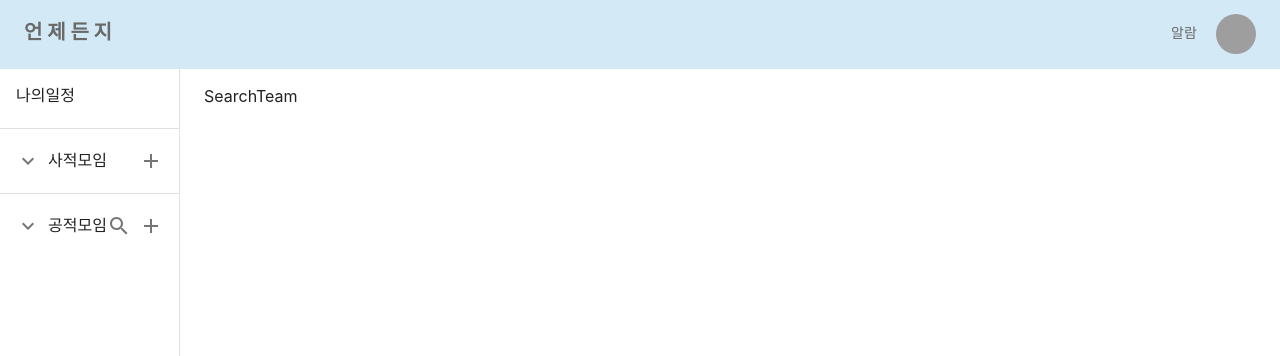
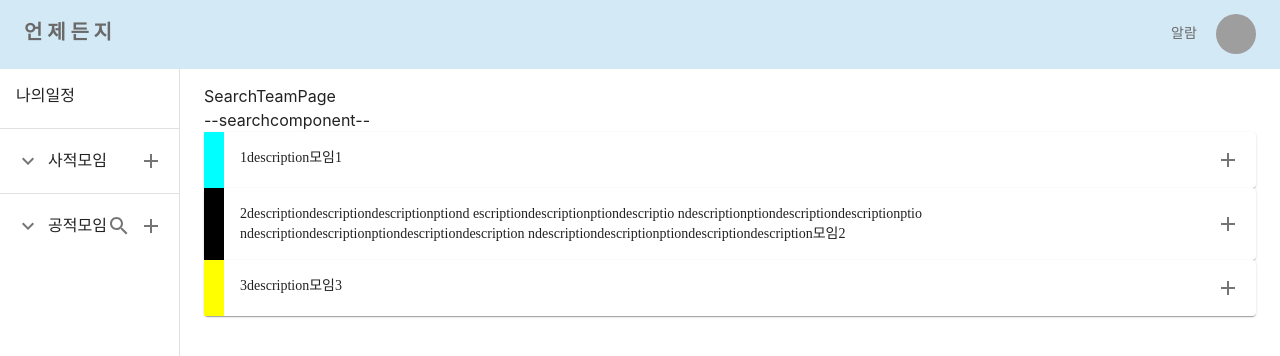
Before and after one commit to KWEBofficial/anytime-client, a React (Create React App) app: page /team/search in a window 1280 px wide. Shown: the top 356 px of the page. Built offline with nearby package versions, Linux system fonts and the light colour scheme; grey boxes are pictures that could not be loaded; a web font is replaced by a local one.

Commit message:
feat: Notice page

```diff
--- /dev/null
+++ b/src/components/NoticeCard.tsx
@@ -0,0 +1,97 @@
+import { useState } from 'react';
+import Typography from '@mui/material/Typography';
+import IconButton from '@mui/material/IconButton';
+import CardContent from '@mui/material/CardContent';
+import CardActions from '@mui/material/CardActions';
+import Card from '@mui/material/Card';
+import Box from '@mui/material/Box';
+import RemoveIcon from '@mui/icons-material/Remove';
+import ModeEditIcon from '@mui/icons-material/ModeEdit';
+import DeleteIcon from '@mui/icons-material/Delete';
+import AddIcon from '@mui/icons-material/Add';
+
+// NoticeResDTO 수정 필요
+interface NoticeCardProps {
+  noticeId: number;
+  content: string;
+  createdAt: Date;
+  startDate: Date;
+  endDate: Date;
+  isPrior: boolean;
+}
+
+interface DateBlockProp {
+  date: string;
+}
+
+function DateBlock({ date }: DateBlockProp) {
+  return (
+    <CardContent sx={{ width: '80px' }}>
+      <Typography variant="body2">{date} </Typography>
+    </CardContent>
+  );
+}
+
+const NoticeCard = ({ noticeId, content, createdAt, startDate, endDate, isPrior }: NoticeCardProps) => {
+  const [swit, setSwit] = useState(true);
+
+  const handleAddClick = () => {
+    setSwit(() => !swit);
+  };
+  const handleEditClick = () => {};
+  const handleDeleteClick = () => {};
+
+  return (
+    <Card sx={{ minWidth: 275, height: 'auto', marginBottom: 1 }}>
+      {/* 최소 크기가 있고, 최대 크기도 있으면 좋겠음, 내용이 최대 크기를 넘어서면 말줄임표하고 싶음 */}
+      {/* 생성 일자, 게시 일자, 내용, 게시 기한, + */}
+      <Box sx={{ display: 'flex', flexDirection: 'row', alignItems: 'stretch', height: 'auto' }}>
+        <DateBlock date="2020-01-01 14:15:16" />
+        <DateBlock date="2024-01-01 17:18:19" />
+        <CardContent
+          sx={{
+            maxWidth: '1010px',
+            flexGrow: 1,
+            whiteSpace: 'normal',
+            overflowWrap: 'break-word',
+          }}
+        >
+          <Typography
+            variant="body2"
+            component="div"
+            sx={{
+              wordWrap: swit ? 'break-word' : '',
+              display: swit ? '-webkit-box' : '',
+              WebkitBoxOrient: swit ? 'vertical' : '',
+              WebkitLineClamp: swit ? 3 : '',
+              overflow: 'hidden',
+              whiteSpace: 'normal',
+            }}
+          ></Typography>
+        </CardContent>
+        <DateBlock date="2025-01-01 20:21:22" />
+        <CardActions disableSpacing sx={{ width: '40px', justifyContent: 'flex-end', padding: '8px' }}>
+          {swit ? (
+            <IconButton onClick={handleAddClick}>
+              <AddIcon />
+            </IconButton>
+          ) : (
+            <Box sx={{ display: 'flex', flexDirection: 'column', alignItems: 'stretch' }}>
+              <IconButton onClick={handleAddClick}>
+                <RemoveIcon />
+              </IconButton>
+              <IconButton onClick={handleEditClick}>
+                <ModeEditIcon />
+              </IconButton>
+              <IconButton onClick={handleDeleteClick}>
+                <DeleteIcon />
+              </IconButton>
+            </Box>
+          )}
+        </CardActions>
+      </Box>
+    </Card>
+  );
+};
+
+export default NoticeCard;
--- /dev/null
+++ b/src/components/PublicCard.tsx
@@ -0,0 +1,47 @@
+import Typography from '@mui/material/Typography';
+import IconButton from '@mui/material/IconButton';
+import CardContent from '@mui/material/CardContent';
+import CardActions from '@mui/material/CardActions';
+import Card from '@mui/material/Card';
+import Box from '@mui/material/Box';
+import AddIcon from '@mui/icons-material/Add';
+
+// TeamListResDTO
+interface PublicCardProps {
+  teamId: number;
+  name: string;
+  color: string; // number
+  description: string;
+}
+
+const PublicCard = ({ teamId, name, color, description }: PublicCardProps) => {
+  const handleAddClick = (event: React.MouseEvent<HTMLButtonElement>) => {
+    event.stopPropagation();
+    // 아이콘 클릭시 구독 되는거 구현하면 될 듯
+  };
+
+  return (
+    <Card sx={{ minWidth: 275, height: 'auto', overflow: 'visible' }}>
+      <Box sx={{ display: 'flex', flexDirection: 'row', alignItems: 'stretch', height: 'auto' }}>
+        <Box sx={{ backgroundColor: color, width: '20px', flexShrink: 0 }} />
+        <CardContent sx={{ flexGrow: 1, whiteSpace: 'normal', overflowWrap: 'break-word' }}>
+          {/* <Typography variant="h5" component="div">
+            {name}
+  </Typography> */}
+          <Typography variant="body2" sx={{ wordWrap: 'break-word', whiteSpace: 'normal' }}>
+            {teamId}
+            {description}
+            {name}
+          </Typography>
+        </CardContent>
+        <CardActions disableSpacing sx={{ justifyContent: 'flex-end', padding: '8px' }}>
+          <IconButton onClick={handleAddClick}>
+            <AddIcon />
+          </IconButton>
+        </CardActions>
+      </Box>
+    </Card>
+  );
+};
+
+export default PublicCard;
--- /dev/null
+++ b/src/pages/Notice.tsx
@@ -0,0 +1,32 @@
+import NoticeCard from '../components/NoticeCard';
+import { Layout } from '../components/Layout';
+import axios from 'axios';
+import { useParams } from 'react-router-dom';
+
+// 작성자가 엔터를 많이 치면 너무 글이 길어져서 +버튼 누르면 내용이 다 나오게끔 하자
+interface NoticeCardProps {
+  noticeId: number;
+  content: string;
+  createdAt: Date;
+  startDate: Date;
+  endDate: Date;
+  isPrior: boolean;
+}
+
+export default async function NoticePage() {
+  const teamId = useParams().teamId;
+  const notices: NoticeCardProps[] = (
+    await axios.get(`${process.env.REACT_APP_API_URL}notice/${teamId}`, {
+      headers: {
+        'Content-Type': 'application/json',
+      },
+    })
+  ).data;
+  const noticelist = notices.map((notice) => <NoticeCard {...notice} />);
+  return (
+    <Layout>
+      Notice
+      {noticelist}
+    </Layout>
+  );
+}
--- a/src/pages/SearchTeam.tsx
+++ b/src/pages/SearchTeam.tsx
@@ -1,5 +1,18 @@
+import PublicCard from '../components/PublicCard';
 import { Layout } from '../components/Layout';
 
 export default function SearchTeamPage() {
-  return <Layout>SearchTeam</Layout>;
+  return (
+    <Layout>
+      SearchTeamPage<div>--searchcomponent--</div>
+      <PublicCard teamId={1} name="모임1" color="aqua" description="description" />
+      <PublicCard
+        teamId={2}
+        name="모임2"
+        color="black"
+        description="descriptiondescriptiondescriptionptiond escriptiondescriptionptiondescriptio ndescriptionptiondescriptiondescriptionptio ndescriptiondescriptionptiondescriptiondescription ndescriptiondescriptionptiondescriptiondescription"
+      />
+      <PublicCard teamId={3} name="모임3" color="yellow" description="description" />
+    </Layout>
+  );
 }
--- a/src/route/index.tsx
+++ b/src/route/index.tsx
@@ -5,6 +5,7 @@ import TeamPage from '../pages/team';
 import SearchTeamPage from '../pages/SearchTeam';
 import RegisterPage from '../pages/Register';
 import PrivateSchedulePage from '../pages/PrivateSchedule';
+import NoticePage from '../pages/Notice';
 import MyPage from '../pages/MyPage';
 import MainPage from '../pages/Main';
 import LoginPage from '../pages/Login';
@@ -27,6 +28,7 @@ export function RouteComponent() {
       <Route path="/team/:teamId/schedule" element={<PrivateSchedulePage />} />
       <Route path="/team/:teamId/admin" element={<AdminPage />} />
       <Route path="/team/search" element={<SearchTeamPage />} />
+      <Route path="/notice/:teamId" element={<NoticePage />} />
     </Routes>
   );
 }
```
